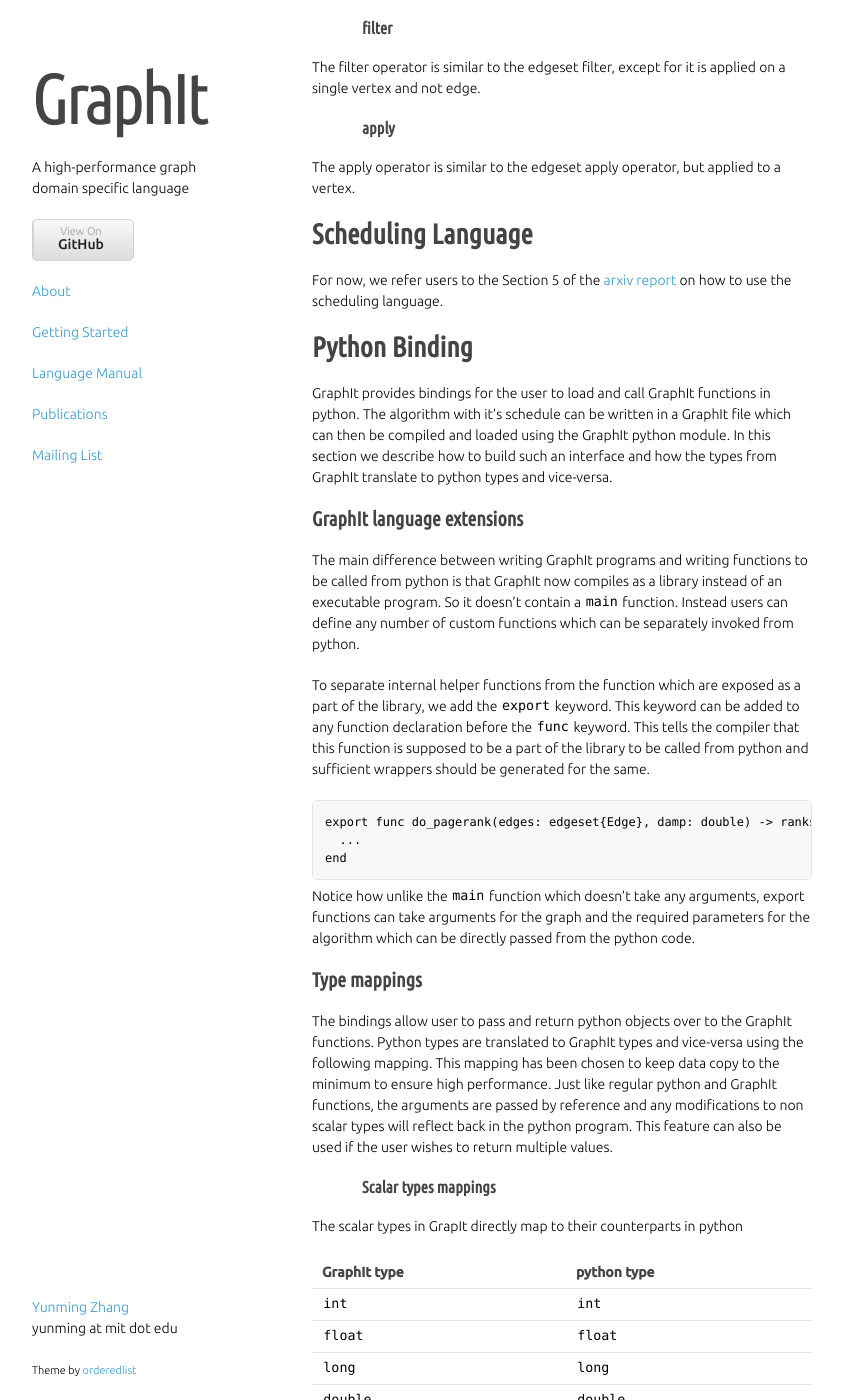
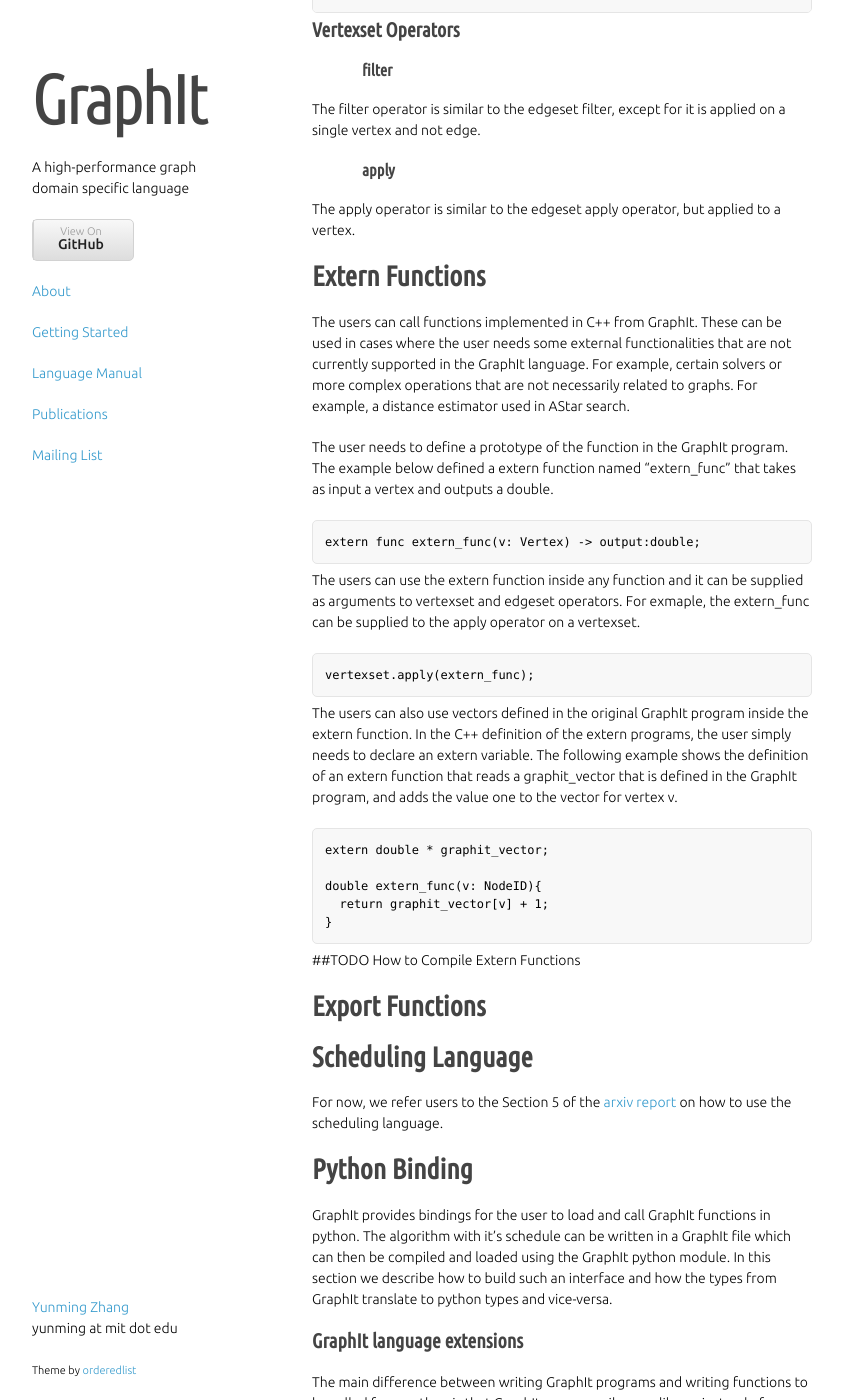
Before and after one commit to yunmingzhang17/yunmingzhang17.github.io, a Jekyll site: the page built from language.md, in a window 1280 px wide and 1400 px high, scrolled down 5966 px. Shown: the whole window, without its empty margins (218-1061 px from the left). Built offline with Jekyll 4.4.1, drawn with Linux system fonts in a browser that asks for light colours; nearby versions of some CDN libraries; some web fonts are replaced; library files that are not in the unit come from our copies; some of the changed text lies outside the part shown.

Commit message:
adding a section on extern function

````diff
--- a/language.md
+++ b/language.md
@@ -289,6 +289,35 @@
 ### apply
 The apply operator is similar to the edgeset apply operator, but applied to a vertex.
 
+# Extern Functions
+
+The users can call functions implemented in C++ from GraphIt. These can be used in cases where the user needs some external functionalities that are not currently supported in the GraphIt language. For example, certain solvers or more complex operations that are not necessarily related to graphs. For example, a distance estimator used in AStar search.
+
+The user needs to define a prototype of the function in the GraphIt program. The example below defined a extern function named "extern_func" that takes as input a vertex and outputs a double.
+```
+extern func extern_func(v: Vertex) -> output:double;
+```
+
+The users can use the extern function inside any function and it can be supplied as arguments to vertexset and edgeset operators. For exmaple, the extern_func can be supplied to the apply operator on a vertexset.
+
+```
+vertexset.apply(extern_func);
+```
+
+The users can also use vectors defined in the original GraphIt program inside the extern function. In the C++ definition of the extern programs, the user simply needs to declare an extern variable. The following example shows the definition of an extern function that reads a graphit_vector that is defined in the GraphIt program, and adds the value one to the vector for vertex v.
+
+```
+extern double * graphit_vector;
+
+double extern_func(v: NodeID){
+  return graphit_vector[v] + 1;
+}
+```
+
+##TODO How to Compile Extern Functions
+
+# Export Functions
+
 # Scheduling Language
 
 For now, we refer users to the Section 5 of the [arxiv report](https://arxiv.org/abs/1805.00923) on how to use the scheduling language.
````
